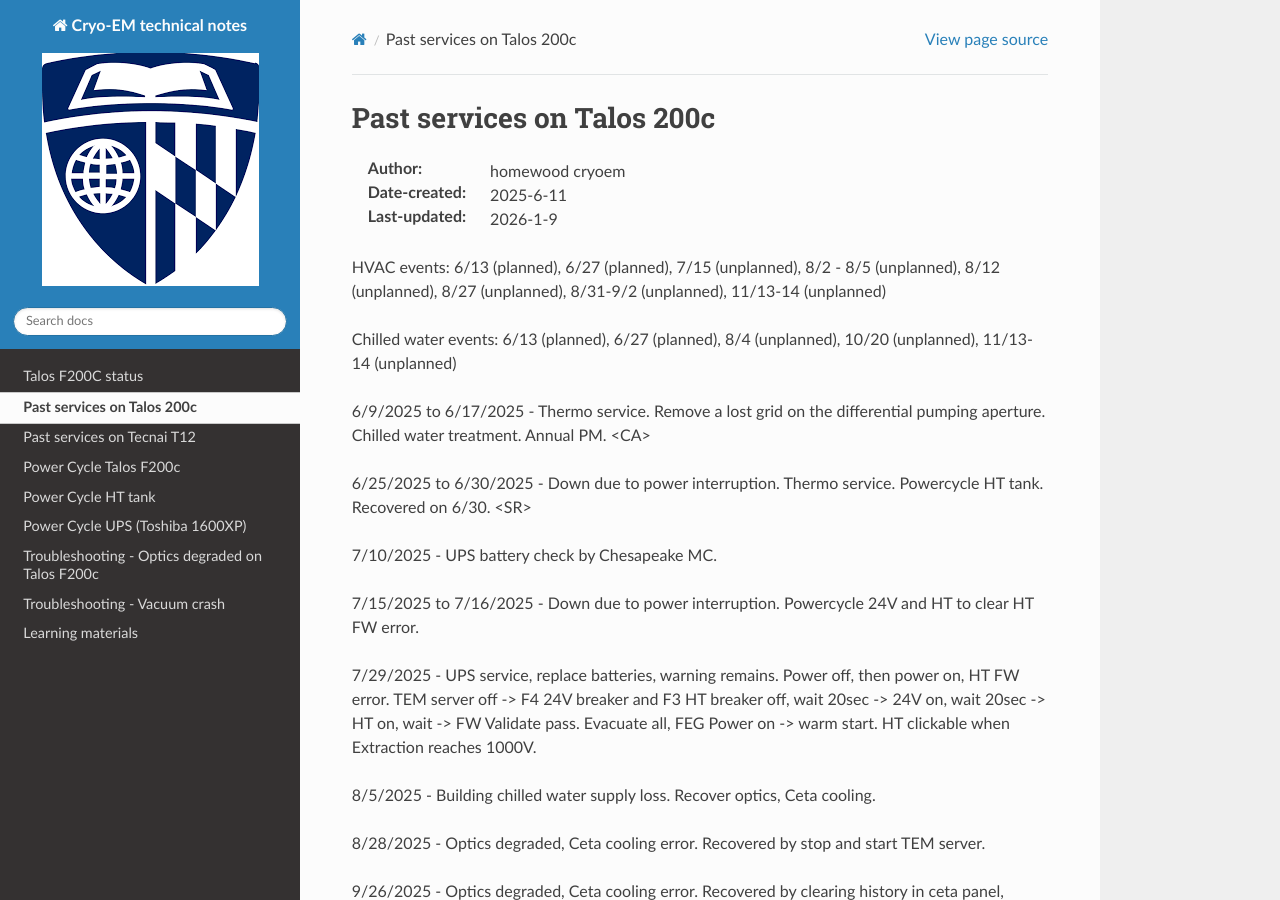
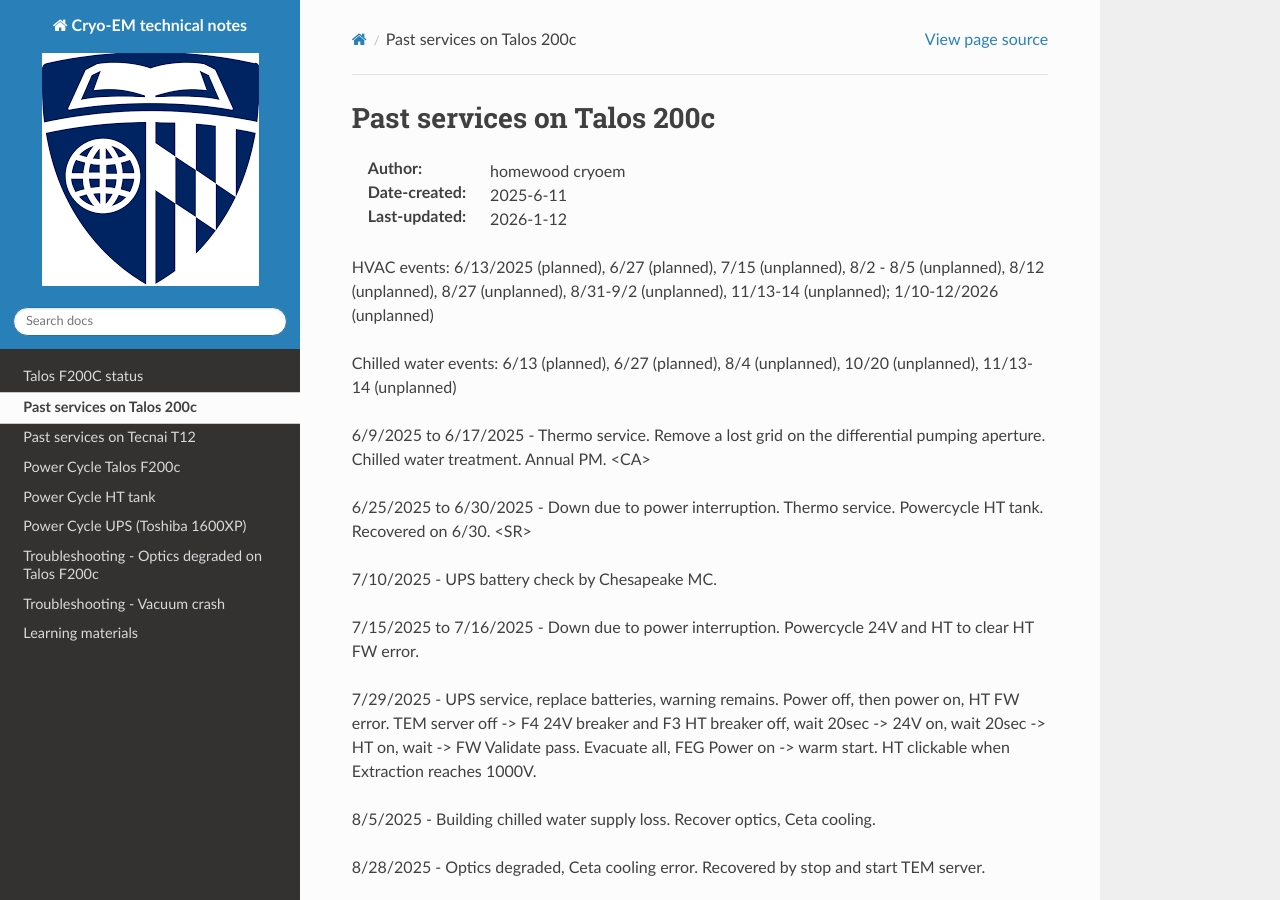
Before and after one commit to coherency224/hop-em, a Sphinx documentation site: the page built from docs/source/Past_services.rst, in a window 1280 px wide and 900 px high. Built offline with Sphinx 7.4.7 and the Read the Docs theme 3.1.0, drawn with Linux system fonts in a browser that asks for light colours; pages that are not in the unit, such as notebooks, are missing from menus.

Commit message:
Update Past_services.rst

```diff
--- a/docs/source/Past_services.rst
+++ b/docs/source/Past_services.rst
@@ -5,9 +5,9 @@
 
 :Author: homewood cryoem
 :Date-created: 2025-6-11
-:Last-updated: 2026-1-9
+:Last-updated: 2026-1-12
 
-HVAC events: 6/13 (planned), 6/27 (planned), 7/15 (unplanned), 8/2 - 8/5 (unplanned), 8/12 (unplanned), 8/27 (unplanned), 8/31-9/2 (unplanned), 11/13-14 (unplanned)
+HVAC events: 6/13/2025 (planned), 6/27 (planned), 7/15 (unplanned), 8/2 - 8/5 (unplanned), 8/12 (unplanned), 8/27 (unplanned), 8/31-9/2 (unplanned), 11/13-14 (unplanned); 1/10-12/2026 (unplanned)
 
 Chilled water events: 6/13 (planned), 6/27 (planned), 8/4 (unplanned), 10/20 (unplanned),  11/13-14 (unplanned)
 
```
